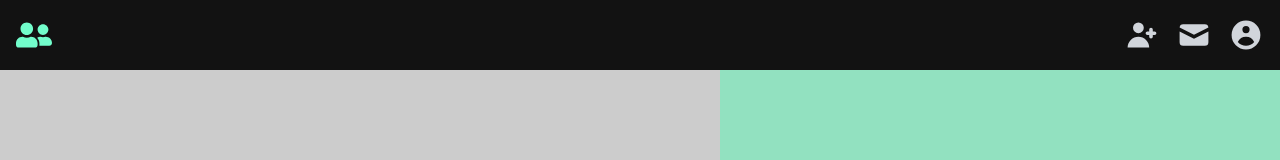
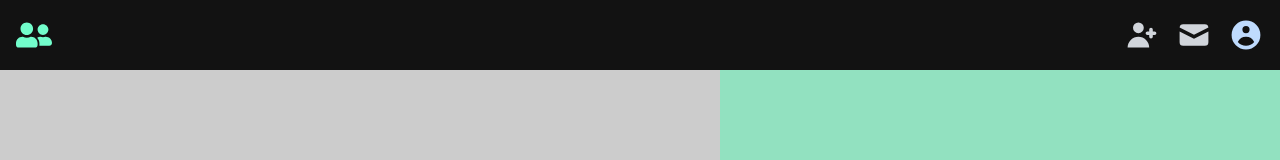
Before and after one commit to a-down/friends-db, a React (Create React App) app in the folder client/: page / in a window 1280 px wide. Shown: the top 160 px of the page. Built offline with nearby package versions, Linux system fonts and the light colour scheme.

Commit message:
currUser color for profile icon

```diff
--- a/client/src/components/Header.jsx
+++ b/client/src/components/Header.jsx
@@ -13,7 +13,7 @@ export default function Header() {
       <div className=" flex gap-4">
         <HiUserAdd className='text-gray-300 text-4xl' />
         <HiMail className='text-gray-300 text-4xl' />
-        <HiUserCircle className='text-gray-300 text-4xl' />
+        <HiUserCircle className='text-gray-300 text-4xl' style={{color: `${currUser.userColor}`}} />
       </div>
     </header>
   )
```
